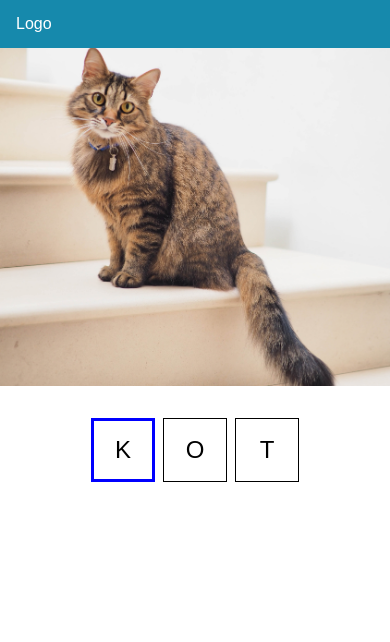
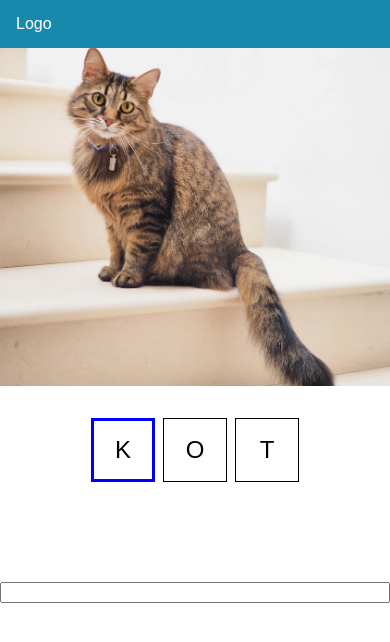
Before and after one commit to jzarzeczny/kid-learning, a Next.js app: page /learntyping/0 in a window 390 px wide. Shown: the top 642 px of the page. Built offline with nearby package versions, Linux system fonts and the light colour scheme.

Commit message:
[01] mobile keyboard test

```diff
--- a/app/learntyping/[question]/page.tsx
+++ b/app/learntyping/[question]/page.tsx
@@ -52,6 +52,7 @@ export default function Page({ params }: { params: { question: string } }) {
       lettersDispatch({ type: "letterIsIncorrect" });
     }
   };
+
   const validateKey = (keyPressed: string, currentLetter: string): boolean => {
     if (keyPressed === currentLetter) {
       return true;
@@ -86,10 +87,9 @@ export default function Page({ params }: { params: { question: string } }) {
       </div>
 
       <input
+        type="text"
         className={styles.mobileInput}
         id="showKeyboardOnMobile"
-        type="hidden"
-        autoFocus
       />
     </section>
   );
```
